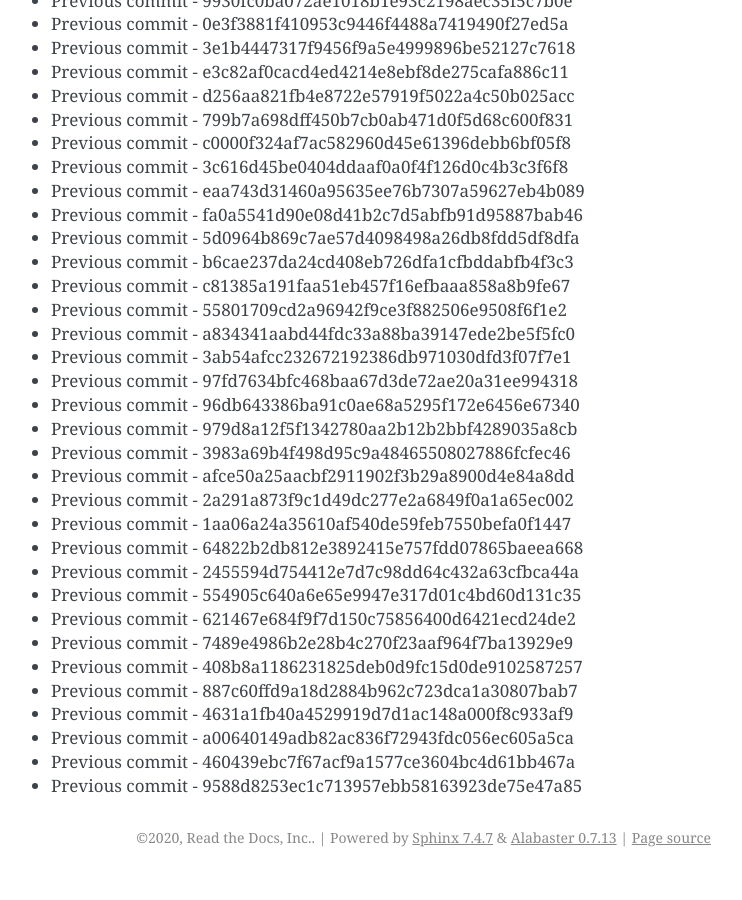
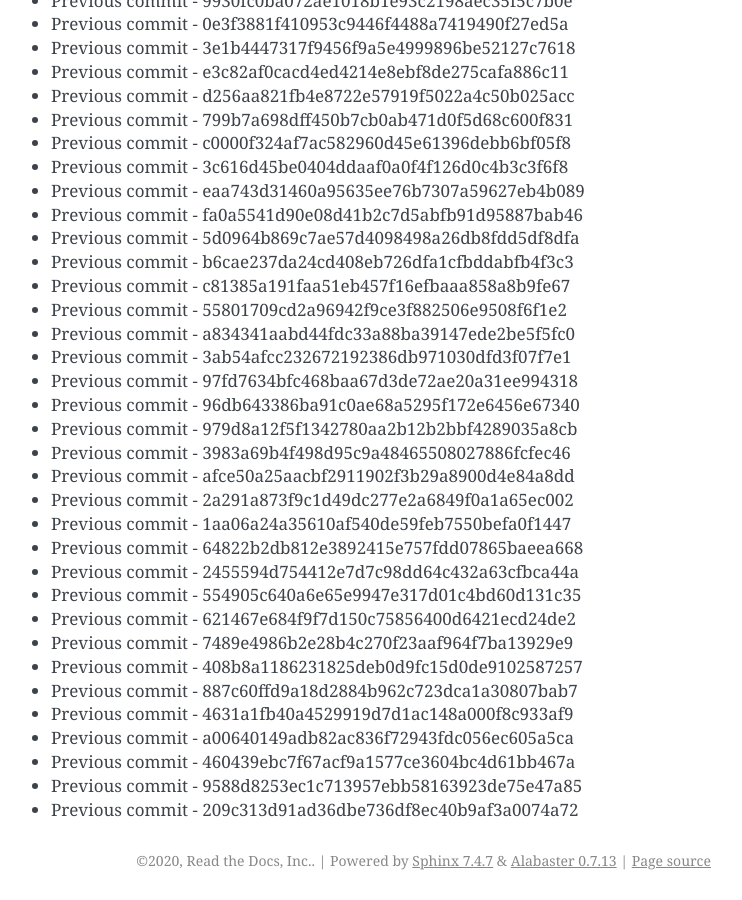
Before and after one commit to readthedocs/rtd-git-stresstest, a Sphinx documentation site: the page built from docs/updates.rst, in a window 1280 px wide and 900 px high, scrolled down 52556 px. Shown: the whole window, without its empty margins (399-1141 px from the left). Built offline with Sphinx 7.4.7, drawn with Linux system fonts in a browser that asks for light colours; before the commit the page ends 53433 px from its top, so only the background shows below that.

Commit message:
Generating commit from previous: 209c313d91ad36dbe736df8ec40b9af3a0074a72

```diff
--- a/docs/updates.rst
+++ b/docs/updates.rst
@@ -2240,3 +2240,4 @@ It can be tested for any performance characteristics.
 * Previous commit - a00640149adb82ac836f72943fdc056ec605a5ca
 * Previous commit - 460439ebc7f67acf9a1577ce3604bc4d61bb467a
 * Previous commit - 9588d8253ec1c713957ebb58163923de75e47a85
+* Previous commit - 209c313d91ad36dbe736df8ec40b9af3a0074a72
```
